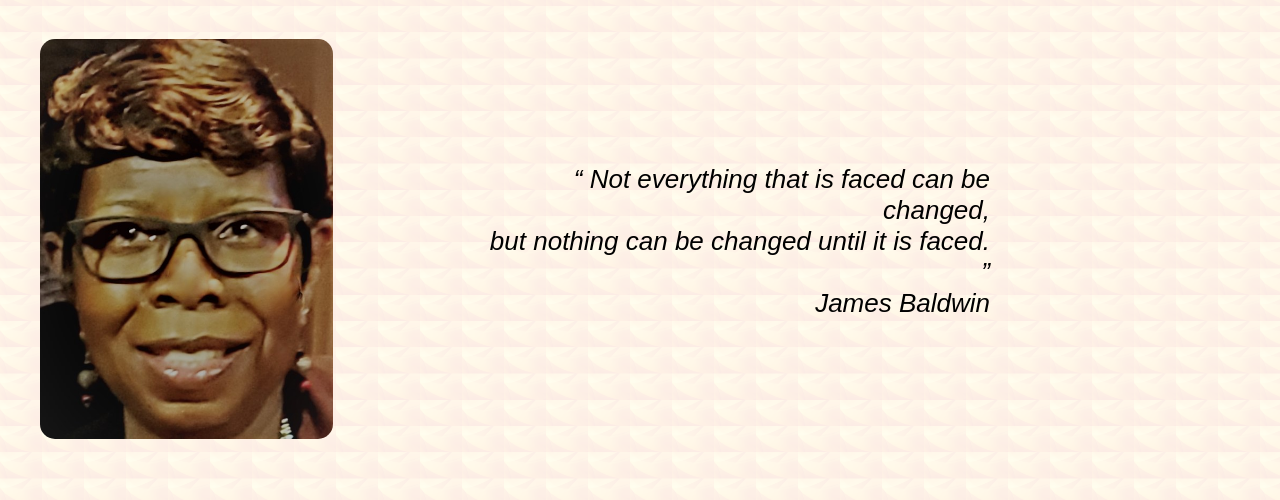
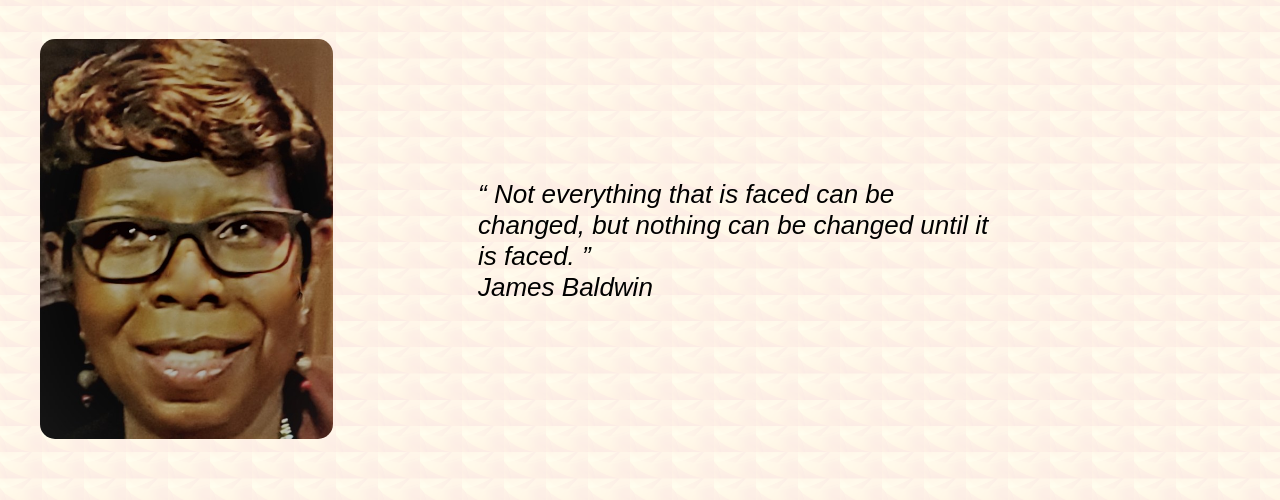
Before and after one commit to essennejaye/snj-portfolio, a plain HTML site: page index.html in a window 1280 px wide. Shown: the part 99-599 px from the top of the page. Drawn offline with Linux system fonts and the light colour scheme.

Commit message:
removed break from quote, realigned text

```diff
--- a/assets/css/style.css
+++ b/assets/css/style.css
@@ -110,7 +110,7 @@ footer div {
   font-size: 26px;
   font-style: italic;
   margin: 30px;
-  text-align: end;
+  text-align: start;
 }
 /* hero section end */
 /* about, work, and contact sections styles */
--- a/index.html
+++ b/index.html
@@ -37,7 +37,7 @@
         <div class="quote">
             <p>
                 <q>
-                    Not everything that is faced can be changed,<br> but nothing can be changed until it is faced.
+                    Not everything that is faced can be changed, but nothing can be changed until it is faced.
                 </q><br>
                 James Baldwin
             </p>
```
